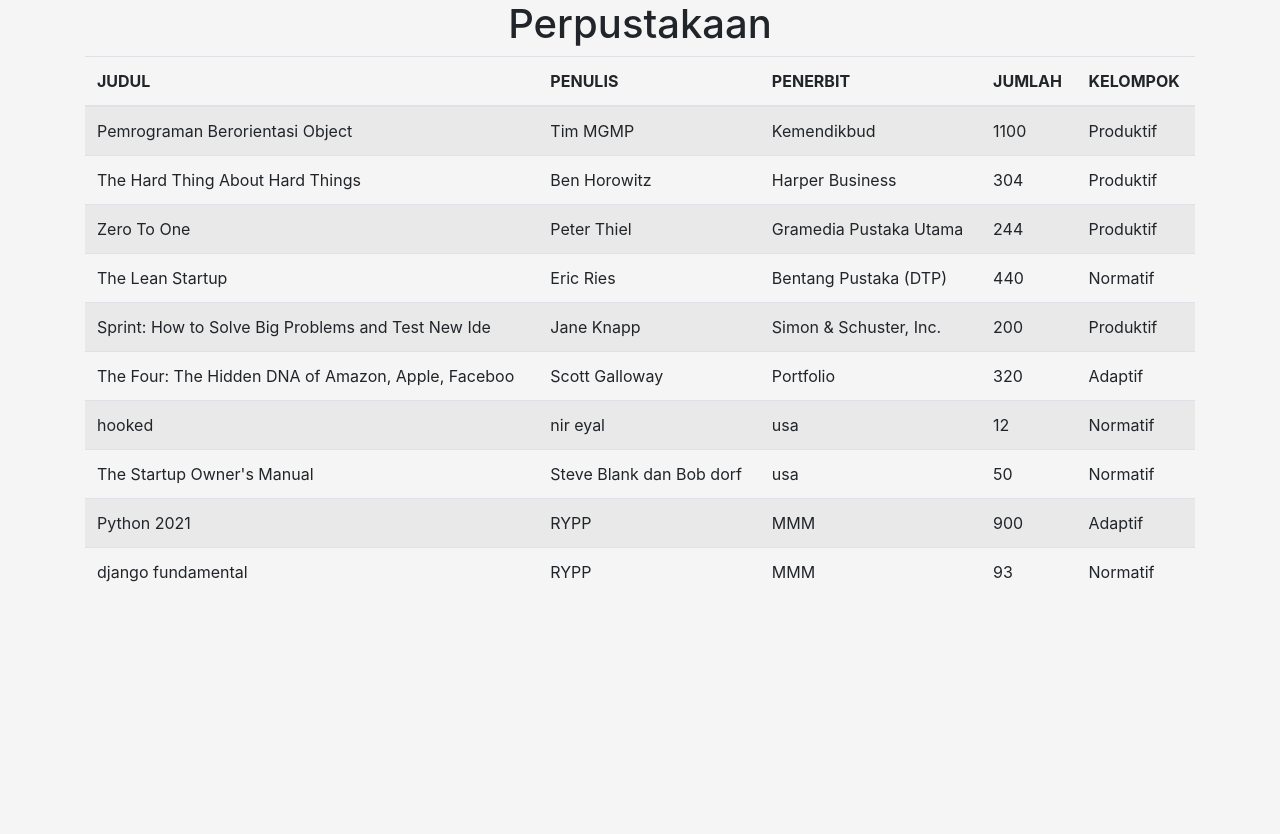
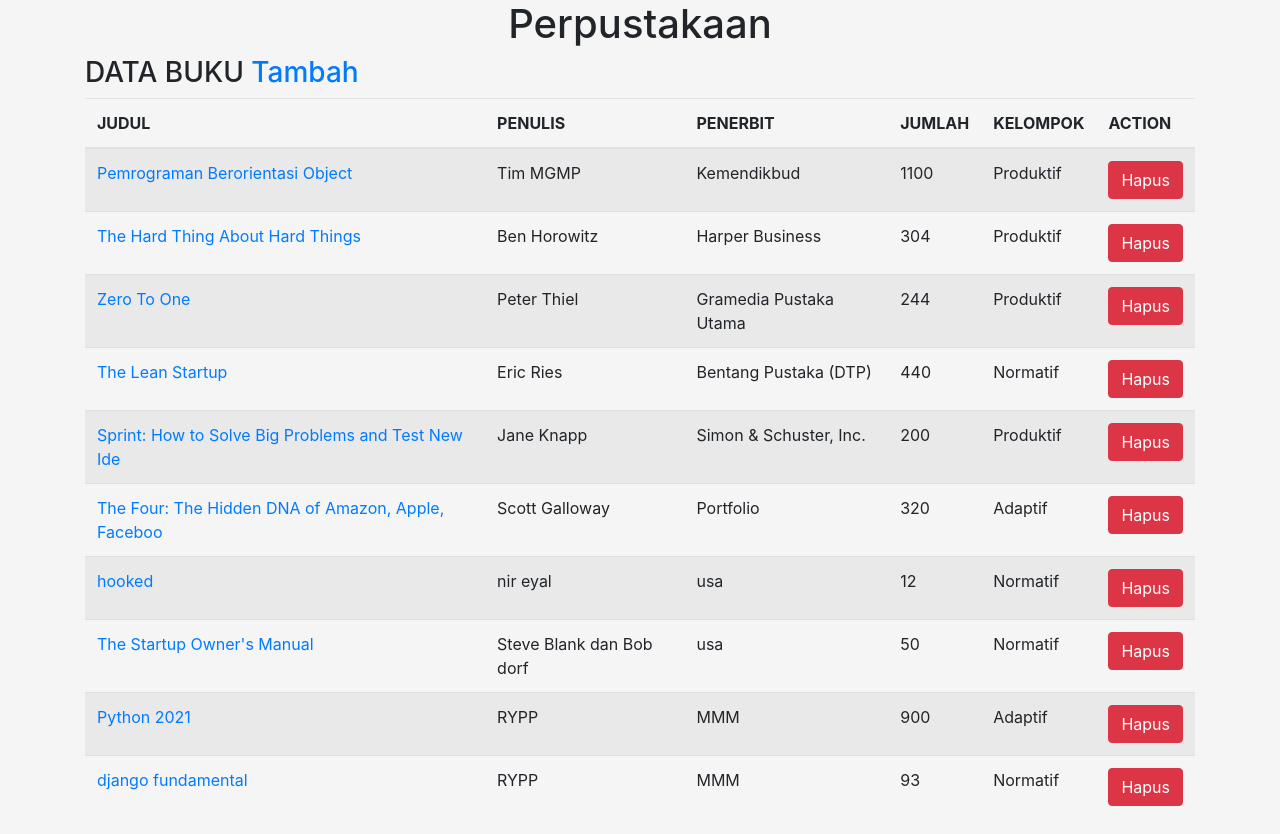
Before and after one commit to ricko1993/django-perpus, a Django app: page /buku/ in a window 1280 px wide. Before the commit the page ends 582 px from the top, so only its background shows below. Run offline with Django 3.2, Linux system fonts and the light colour scheme; data comes from the database, SQL or seed files in the repository; both versions use the stored data as it was after the commit; some libraries are stand-ins or nearby versions.

Commit message:
CRUD "DELETE"

```diff
--- a/perpus/urls.py
+++ b/perpus/urls.py
@@ -1,12 +1,16 @@
 from django.contrib import admin
 from django.urls import path
-from perpustakaan.views import buku, penerbit, tambah_buku
+# * digunakan untuk import semua
+from perpustakaan.views import *
 
 urlpatterns = [
     path('admin/', admin.site.urls),
-    path('buku/', buku),
-    path('penerbit/', penerbit),
-    path('tambah-buku/', tambah_buku),
+    path('buku/', buku, name='buku'),
+    path('penerbit/', penerbit, name='penerbit'),
+    path('tambah-buku/', tambah_buku, name='tambah_buku'),
+    # untuk path ubah buku agak berbeda
+    path('buku/ubah/<int:id_buku>', ubah_buku, name='ubah_buku'),
+    path('buku/hapus/<int:id_buku>', hapus_buku, name='hapus_buku'),
 ]
 
 # NOTE
--- a/perpustakaan/templates/buku.html
+++ b/perpustakaan/templates/buku.html
@@ -1,5 +1,4 @@
-{% extends 'base.html' %}
-{% block content %}
+{% extends 'base.html' %} {% block content %}
 
 <!-- digunakan untuk mengetes sebelum membuat database
 <h2>Daftar buku</h2>
@@ -10,7 +9,6 @@
 {{ penulis }}
 -->
 
-
 <!-- digunakan setelah membuat database (ORM)
 <h2>Daftar buku</h2>
 {% for buku in books %}
@@ -18,11 +16,14 @@
 <li>{{ buku.judul }}</li>
 {% endfor %}-->
 
-
 <!-- membuat tabel -->
 <div class="container">
   <div class="row">
     <div class="col-md-12">
+      <h3>
+        DATA BUKU
+        <a href="{% url 'tambah_buku' %}">Tambah</a>
+      </h3>
       <table class="table tabel-bordered table-striped">
         <thead>
           <tr>
@@ -31,18 +32,57 @@
             <th>PENERBIT</th>
             <th>JUMLAH</th>
             <th>KELOMPOK</th>
+            <th>ACTION</th>
           </tr>
         </thead>
 
         <tbody>
           {% for buku in books %}
           <tr>
-                        <td>{{ buku.judul }}</td>
+            <td>
+              <a href="{% url 'ubah_buku' buku.id %}">{{ buku.judul }}</a>
+            </td>
             <td>{{ buku.penulis }}</td>
             <td>{{ buku.penerbit }}</td>
             <td>{{ buku.jumlah }}</td>
             <td>{{ buku.kelompok_id }}</td>
+            <td>
+              <button
+                data-toggle="modal"
+                data-target="#hapus-{{ buku.id }}"
+                class="btn btn-danger"
+              >
+                Hapus
+              </button>
+            </td>
+
+            <div class="modal" id="hapus-{{ buku.id }}">
+              <div class="modal-dialog">
+                <div class="modal-content">
+                  <div class="modal-header">
+                    <div class="modal-title">
+                      <h3>Hapus</h3>
+                    </div>
+                  </div>
+                  <div class="modal-body">
+                    Apakah anda yakin ingin menghapus
+                    <strong>{{ buku.judul | upper }}</strong>?
+                  </div>
+                  <div class="modal-footer">
+                    <a
+                      href="{% url 'hapus_buku' buku.id %}"
+                      class="btn btn-danger"
+                      >Hapus</a
+                    >
+                    <button class="btn btn-dark" data-dismiss="modal">
+                      Tidak
+                    </button>
+                  </div>
+                </div>
+              </div>
+            </div>
           </tr>
+
           {% endfor %}
         </tbody>
       </table>
--- a/perpustakaan/views.py
+++ b/perpustakaan/views.py
@@ -1,6 +1,9 @@
-from django.shortcuts import render
+from django.shortcuts import render, redirect
 from perpustakaan.models import Buku
 from perpustakaan.form import FormBuku
+from django.contrib import messages
+
+
 
 # Create your views here.
 # ORM
@@ -19,9 +22,65 @@
 #     }
 #     return render(request, 'buku.html', konteks)
 
+# CRUD "DELETE"
+def hapus_buku(request, id_buku):
+    buku = Buku.objects.filter(id=id_buku)
+    buku.delete()
+
+    return redirect('buku')
+
+# CRUD "UPDATE"
+# dibuat setelah membuat CREATE
+
+# ini salah g tau kenapa
+# def ubah_buku(request, id_buku):
+#     buku = Buku.objects.get(id=id_buku)
+#     template = 'ubah-buku.html'
+#     if request.POST:
+#         form = FormBuku(request.POST, instance=buku)
+#         if form.is_valid():
+#             form.save()
+#             return redirect('ubah_buku', id_buku=id_buku)
+#         else:
+#             form = FormBuku(instance=buku)
+#             konteks ={
+#                 'form':form,
+#                 'buku':buku,
+#             }
+#         return render(request, template, konteks)
+
+def ubah_buku(request, id_buku):
+    buku = Buku.objects.get(id=id_buku)
+    template = 'ubah-buku.html'
+    if request.POST:
+        form = FormBuku(request.POST, request.FILES, instance=buku)
+        if form.is_valid():
+            form.save()
+            messages.success(request, "Data Berhasil diperbaharui!")
+            return redirect('ubah_buku', id_buku=id_buku)
+    else:
+        form = FormBuku(instance=buku)
+        konteks = {
+            'form':form,
+            'buku':buku,
+        }
+    return render(request, template, konteks)
+
+
+
 # ketika sudah membuat database gunakan ini (ORM) lalu ubah syntax di buku.html
 def buku(request):
+    # menampilkan semua data buku
     books = Buku.objects.all()
+
+    # melakukan filter contoh filter jumlah buku
+    # books = Buku.objects.filter(jumlah=90)
+
+
+    # iner joint( cara memanggil database yang berelasi(foreign key))
+    # contoh iner joint kelompok_id (tambahkan __nama)
+    # limit untuk menetukan banyaknya data yang tampil "[:2]" (tidak harus digunakan)
+    # books = Buku.objects.filter(kelompok_id__nama='Produktif')[:2]
 
     konteks = {
         'books': books,
@@ -46,7 +105,7 @@
 #     return render(request, 'tambah-buku.html', konteks)
 
 
-# CRUD
+# CRUD "CREATE"
 def tambah_buku(request):
     if request.POST:
         form = FormBuku(request.POST)
```
Also changed, not shown: perpustakaan/templates/ubah-buku.html (added, +30 -0 lines), db.sqlite3. Lines whose indentation alone changed are shown as unchanged.
